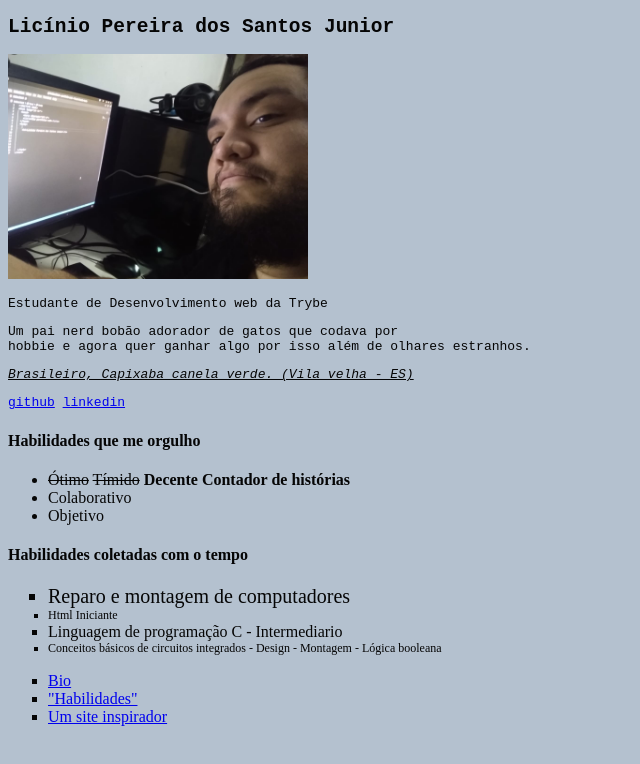
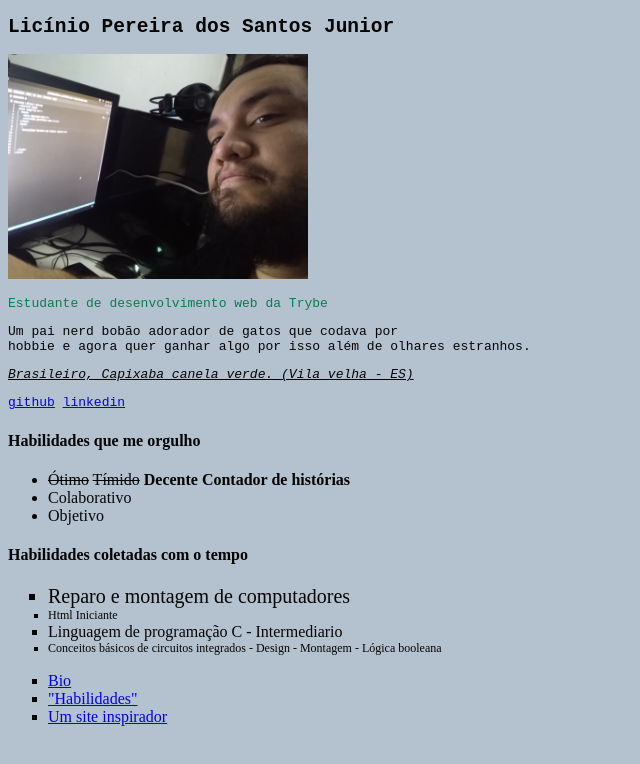
Before and after one commit to liciniopsj/liciniopsj.github.io, a plain HTML site: page index.html in a window 1280 px wide. Shown: the whole page, without its empty margins (0-640 px from the left). Drawn offline with Linux system fonts and the light colour scheme.

Commit message:
added trybe-green color

```diff
--- a/index.html
+++ b/index.html
@@ -13,7 +13,7 @@
     <img src="./coding.jpeg" alt="the goof coding this page" width="300px">
     <br>
 
-    <p>Estudante de Desenvolvimento web da Trybe</p>
+    <p class="trybe-green">Estudante de desenvolvimento web da Trybe</p>
 
     <p id="bio">Um pai nerd bobão adorador de gatos que codava por <br> hobbie e agora quer ganhar algo por isso além de olhares estranhos. <br></p>
     <p id="nac">Brasileiro, Capixaba canela verde. (Vila velha - ES)</p>
--- a/style.css
+++ b/style.css
@@ -14,6 +14,9 @@ p{
     font-style: oblique;
     text-decoration: underline;
 }
+.trybe-green{
+    color: #0a7e51;
+}
 .big{
     font-size: 1.25em;
 }
```
Also changed, not shown: palette.scss (+5 -5 lines).
